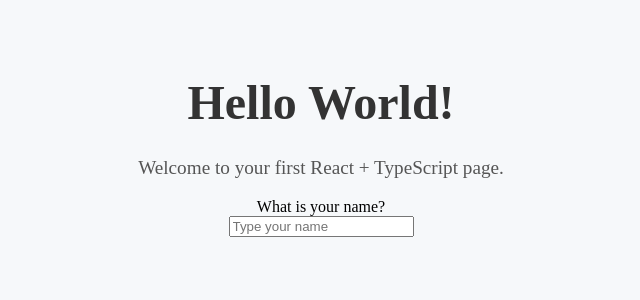
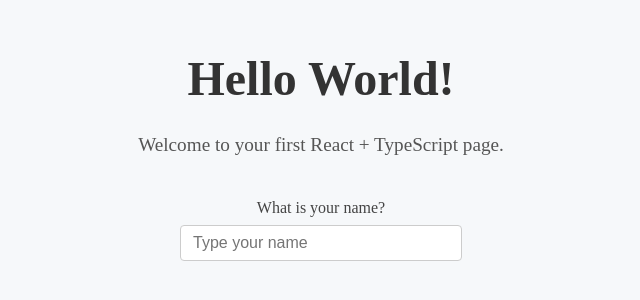
Before and after one commit to michelbr84/hello-world-app, a React app: page / in a window 1280 px wide. Shown: the part 268-568 px from the top of the page, without its empty margins (319-959 px from the left). Built offline with nearby package versions, Linux system fonts and the light colour scheme.

Commit message:
style: add styling for greeting input and message

```diff
--- a/src/App.css
+++ b/src/App.css
@@ -18,3 +18,31 @@ p {
     color: #555;
     font-size: 1.2rem;
 }
+
+.greeting-label {
+    color: #444;
+    font-size: 1rem;
+    margin-top: 1.5rem;
+    margin-bottom: 0.5rem;
+}
+
+.greeting-input {
+    padding: 0.5rem 0.75rem;
+    font-size: 1rem;
+    border: 1px solid #ccc;
+    border-radius: 4px;
+    width: 16rem;
+    max-width: 80%;
+    outline: none;
+}
+
+.greeting-input:focus {
+    border-color: #4a90e2;
+    box-shadow: 0 0 0 2px rgba(74, 144, 226, 0.25);
+}
+
+.greeting-message {
+    margin-top: 1rem;
+    color: #1a7f37;
+    font-weight: 600;
+}
```
